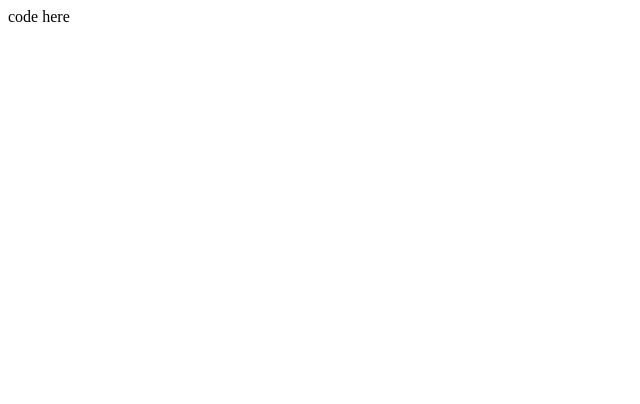
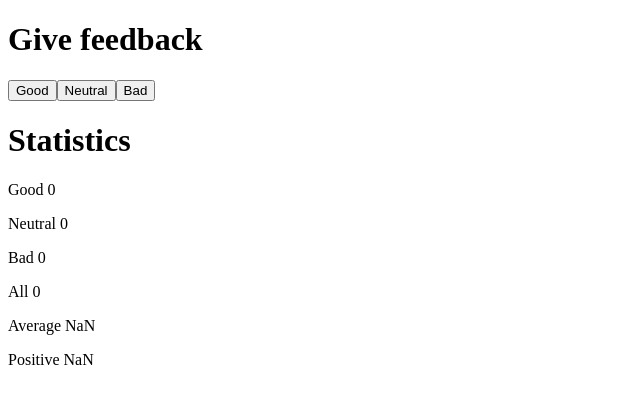
Before and after one commit to Pikipum/fullstackopen, a React (Vite) app in the folder osa1/unicafe/: page / in a window 1280 px wide. Shown: the top 404 px of the page, without its empty margins (0-640 px from the left). Built offline with nearby package versions, Linux system fonts and the light colour scheme.

Commit message:
teht 1.7

```diff
--- a/osa1/unicafe/src/App.jsx
+++ b/osa1/unicafe/src/App.jsx
@@ -1,14 +1,39 @@
 import { useState } from 'react'
+
+const Button = ({ onClick, text }) => <button onClick={onClick}>{text}</button>
 
 const App = () => {
   // tallenna napit omaan tilaansa
   const [good, setGood] = useState(0)
   const [neutral, setNeutral] = useState(0)
   const [bad, setBad] = useState(0)
+  const all = bad + neutral + good
+  const average = (good - bad) / all
+  const positive = good / all
+
+const handleClickGood = () => {
+  setGood(good + 1)
+}
+const handleClickNeutral = () => {
+setNeutral(neutral + 1)
+}
+const handleClickBad = () => {
+setBad(bad + 1)
+}
 
   return (
     <div>
-      code here
+      <h1>Give feedback</h1>
+      <Button onClick={handleClickGood} text='Good' />
+      <Button onClick={handleClickNeutral} text='Neutral' />
+      <Button onClick={handleClickBad} text='Bad' />
+      <h1>Statistics</h1>
+      <p>Good {good}</p>
+      <p>Neutral {neutral}</p>
+      <p>Bad {bad}</p>
+      <p>All {all}</p>
+      <p>Average {average}</p>
+      <p>Positive {positive}</p>
     </div>
   )
 }
```
